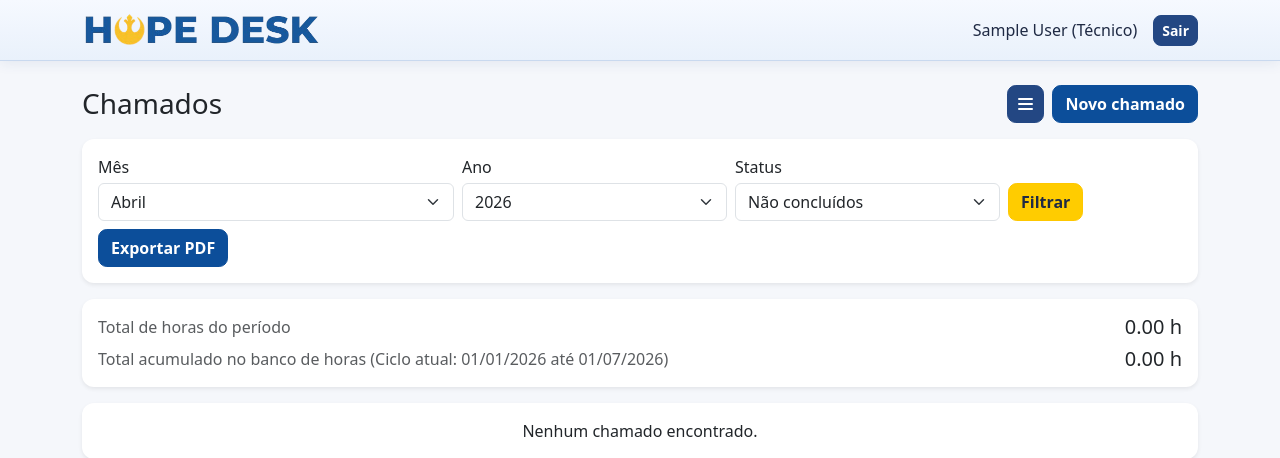
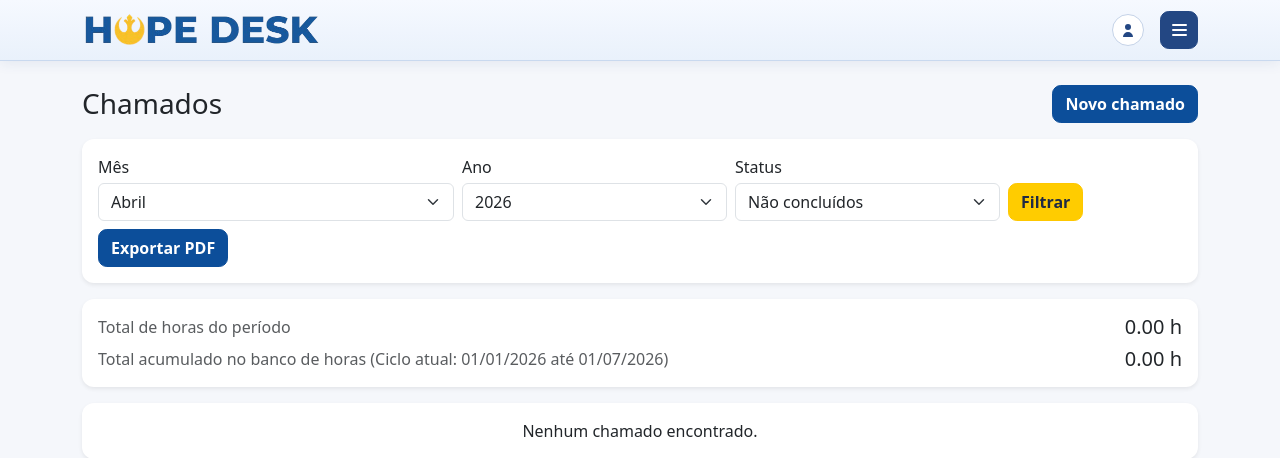
Before and after one commit to asanchezz01/hope_desk, a Flask app: page /dashboard in a window 1280 px wide. Shown: the top 458 px of the page. Run offline with Flask 3, Linux system fonts and the light colour scheme; the visitor is signed in with stand-in values (Sample User, id 1); data comes from the database, SQL or seed files in the repository; data that the repository does not hold is empty; some libraries are stand-ins or nearby versions.

Commit message:
ajustes visuais

```diff
--- a/static/style.css
+++ b/static/style.css
@@ -51,6 +51,23 @@ body {
 
 .app-navbar-user {
   color: #1f2a44;
+}
+
+.app-user-avatar {
+  display: inline-flex;
+  align-items: center;
+  justify-content: center;
+  width: 2rem;
+  height: 2rem;
+  border: 1px solid #c5d3e8;
+  border-radius: 999px;
+  background: #ffffff;
+}
+
+.app-user-icon {
+  width: 1rem;
+  height: 1rem;
+  fill: #234783;
 }
 
 .btn-primary {
@@ -200,6 +217,18 @@ body {
 
 .top-actions-link:hover {
   background: #eef4fd;
+}
+
+.top-actions-link-danger {
+  color: #b42318;
+}
+
+.top-actions-link-danger:hover {
+  background: #fee4e2;
+}
+
+.app-navbar .top-actions-panel {
+  min-width: 230px;
 }
 
 .status-pill {
--- a/templates/base.html
+++ b/templates/base.html
@@ -16,8 +16,34 @@
     </a>
     {% if session.get('user_id') %}
       <div class="d-flex app-navbar-user align-items-center gap-3">
-        <span>{{ session.get('user_name') }} ({{ 'Cliente' if session.get('role') == 'client' else 'Técnico' }})</span>
-        <a href="{{ url_for('logout') }}" class="btn btn-secondary btn-sm">Sair</a>
+        <span
+          class="app-user-avatar"
+          title="{{ session.get('user_name') }} ({{ 'Cliente' if session.get('role') == 'client' else 'Técnico' }})"
+          aria-label="Usuário logado: {{ session.get('user_name') }}"
+        >
+          <svg viewBox="0 0 16 16" class="app-user-icon" aria-hidden="true" focusable="false">
+            <path d="M8 8a3 3 0 1 0 0-6 3 3 0 0 0 0 6Zm-5 7a5 5 0 1 1 10 0H3Z"></path>
+          </svg>
+        </span>
+        <details class="top-actions-menu">
+          <summary class="top-actions-trigger btn btn-admin-action" aria-label="Abrir menu do usuário">
+            <span class="ticket-menu-icon" aria-hidden="true">
+              <span></span>
+              <span></span>
+              <span></span>
+            </span>
+          </summary>
+          <div class="top-actions-panel">
+            {% if session.get('is_superuser') %}
+              <a href="{{ url_for('manage_company_parameters') }}" class="top-actions-link">Parâmetros da Empresa</a>
+              <a href="{{ url_for('manage_system_modules') }}" class="top-actions-link">Módulos do Sistema</a>
+            {% endif %}
+            {% if session.get('role') == 'technician' or session.get('is_superuser') %}
+              <a href="{{ url_for('manage_users') }}" class="top-actions-link">Gerenciar Usuários</a>
+            {% endif %}
+            <a href="{{ url_for('logout') }}" class="top-actions-link top-actions-link-danger">Sair</a>
+          </div>
+        </details>
       </div>
     {% endif %}
   </div>
--- a/templates/dashboard.html
+++ b/templates/dashboard.html
@@ -3,26 +3,6 @@
 <div class="d-flex justify-content-between align-items-center mb-3 flex-wrap gap-2">
   <h1 class="h3 mb-0">Chamados</h1>
   <div class="d-flex flex-wrap gap-2 align-items-center">
-    {% if session.get('is_superuser') or role == 'technician' %}
-      <details class="top-actions-menu">
-        <summary class="top-actions-trigger btn btn-admin-action" aria-label="Abrir menu de ações administrativas">
-          <span class="ticket-menu-icon" aria-hidden="true">
-            <span></span>
-            <span></span>
-            <span></span>
-          </span>
-        </summary>
-        <div class="top-actions-panel">
-          {% if session.get('is_superuser') %}
-            <a href="{{ url_for('manage_company_parameters') }}" class="top-actions-link">Parâmetros da Empresa</a>
-            <a href="{{ url_for('manage_system_modules') }}" class="top-actions-link">Módulos do Sistema</a>
-          {% endif %}
-          {% if role == 'technician' or session.get('is_superuser') %}
-            <a href="{{ url_for('manage_users') }}" class="top-actions-link">Gerenciar Usuários</a>
-          {% endif %}
-        </div>
-      </details>
-    {% endif %}
     {% if role == 'client' or role == 'technician' or session.get('is_superuser') %}
       <a href="{{ url_for('new_ticket') }}" class="btn btn-primary">Novo chamado</a>
     {% endif %}
```
